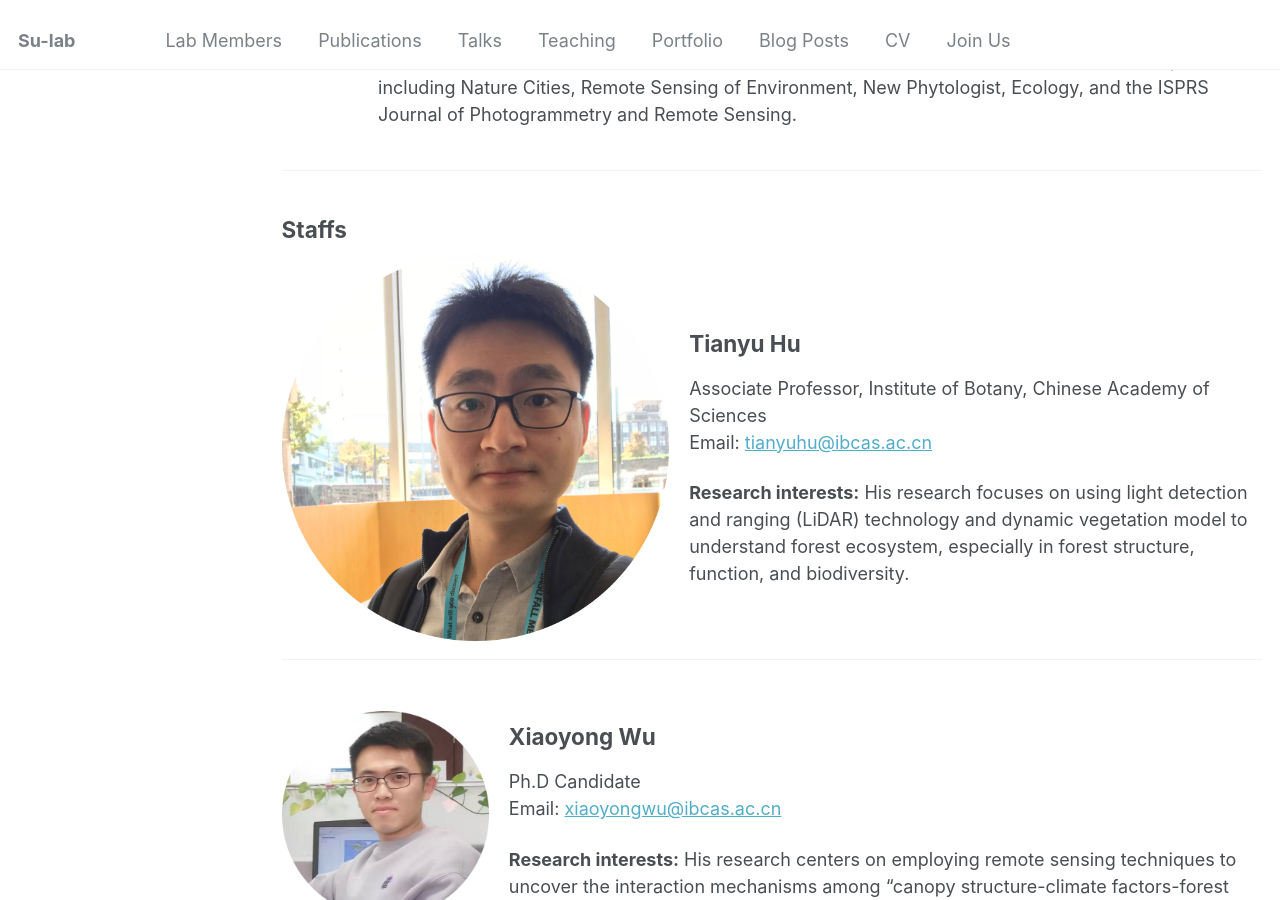
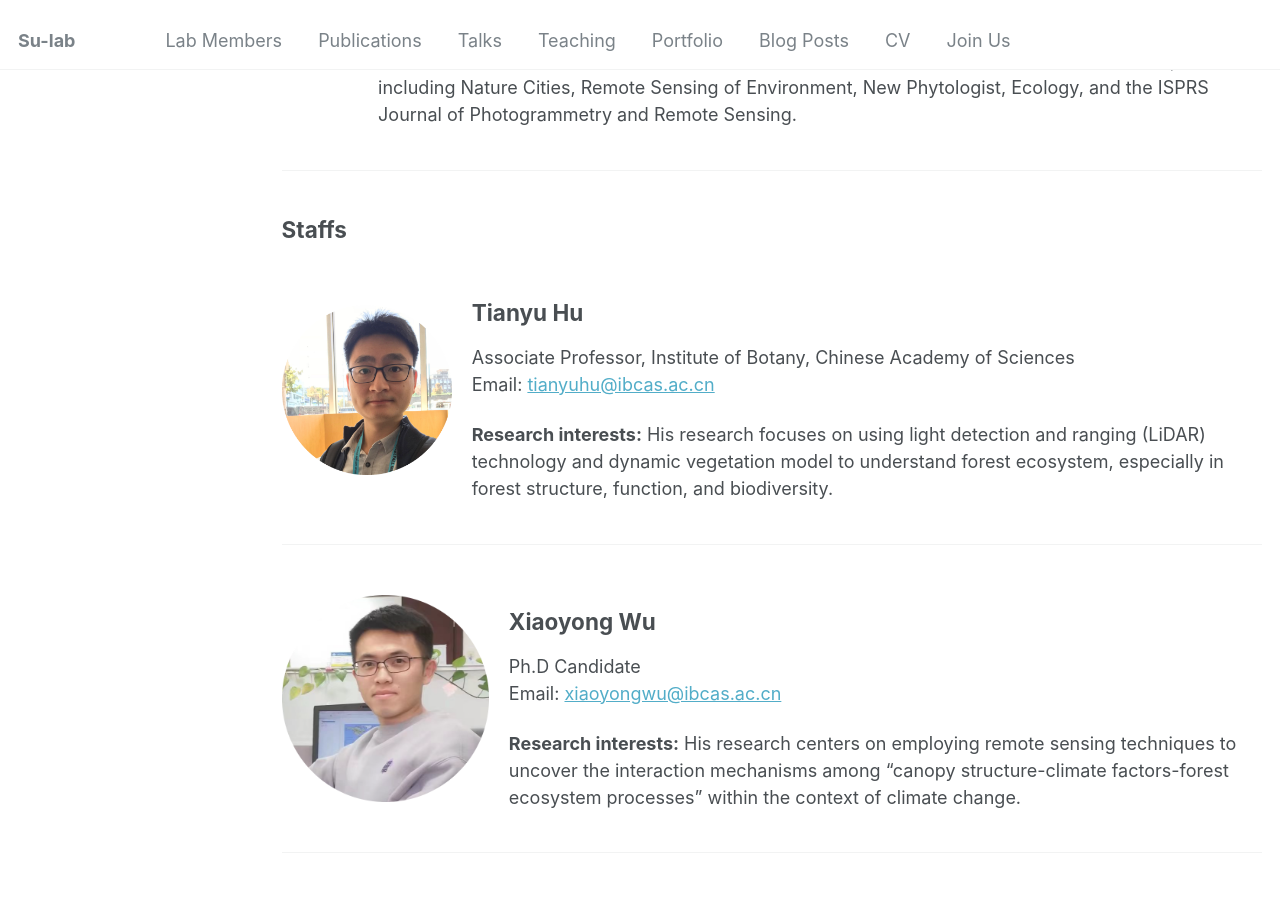
Before and after one commit to krotia/krotia.github.io, a Jekyll site: the page built from _pages/members.html, in a window 1280 px wide and 900 px high, scrolled down 469 px. Built offline with Jekyll 4.4.1, drawn with Linux system fonts in a browser that asks for light colours.

Commit message:
Update members.html

```diff
--- a/_pages/members.html
+++ b/_pages/members.html
@@ -7,7 +7,7 @@ author_profile: false
 <h2>Principal Investigator</h2>
 <div style="display: flex; align-items: center;">
   <div>
-    <img src="/images/Yanjun Su.png" alt="Yanjun Su" sizes="max-width: 600px">
+    <img src="/images/Yanjun Su.png" alt="Yanjun Su" sizes="max-width: 400px">
   </div>
   <div style="margin-left: 20px;">
     <h2>Yanjun Su</h2>
@@ -21,7 +21,7 @@ author_profile: false
 <h2>Staffs</h2>
 <div style="display: flex; align-items: center;">
   <div>
-    <img src="/images/Tianyu Hu.png" alt="Tianyu Hu" width: 400px; height: 200px>
+    <img src="/images/Tianyu Hu.png" alt="Tianyu Hu" width=400px; height=200px>
   </div>
   <div style="margin-left: 20px;">
     <h2>Tianyu Hu</h2>
@@ -33,7 +33,7 @@ author_profile: false
 
 <div style="display: flex; align-items: center;">
   <div>
-    <img src="/images/Xiaoyong Wu.png" alt="Xiaoyong Wu" height: 200px>
+    <img src="/images/Xiaoyong Wu.png" alt="Xiaoyong Wu" height=200px>
   </div>
   <div style="margin-left: 20px;">
     <h2>Xiaoyong Wu</h2>
@@ -130,7 +130,7 @@ author_profile: false
 
 <div style="display: flex; align-items: center;">
   <div>
-    <img src="/images/Yue Luo.png" alt="Yue Luo" height: 200px>
+    <img src="/images/Yue Luo.png" alt="Yue Luo" height=200px>
   </div>
   <div style="margin-left: 20px;">
     <h2>Yue Luo</h2>
```
